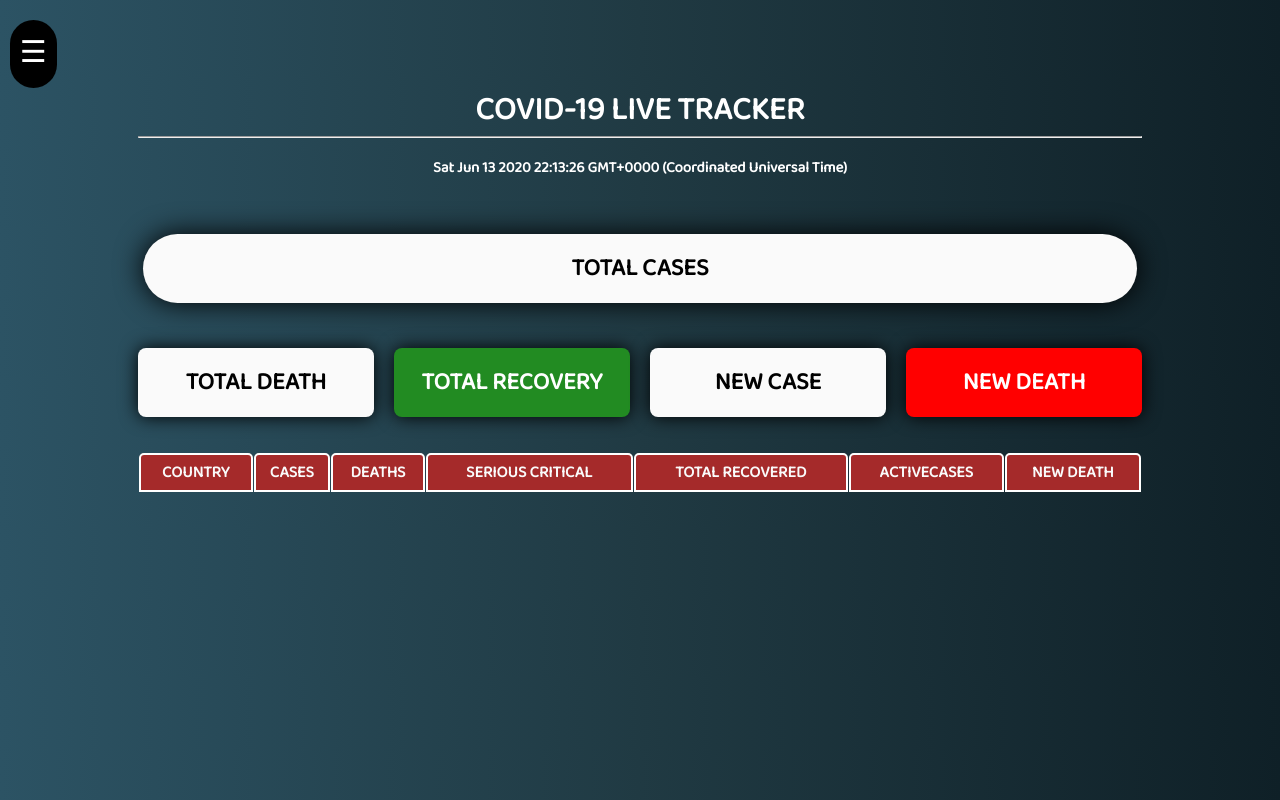
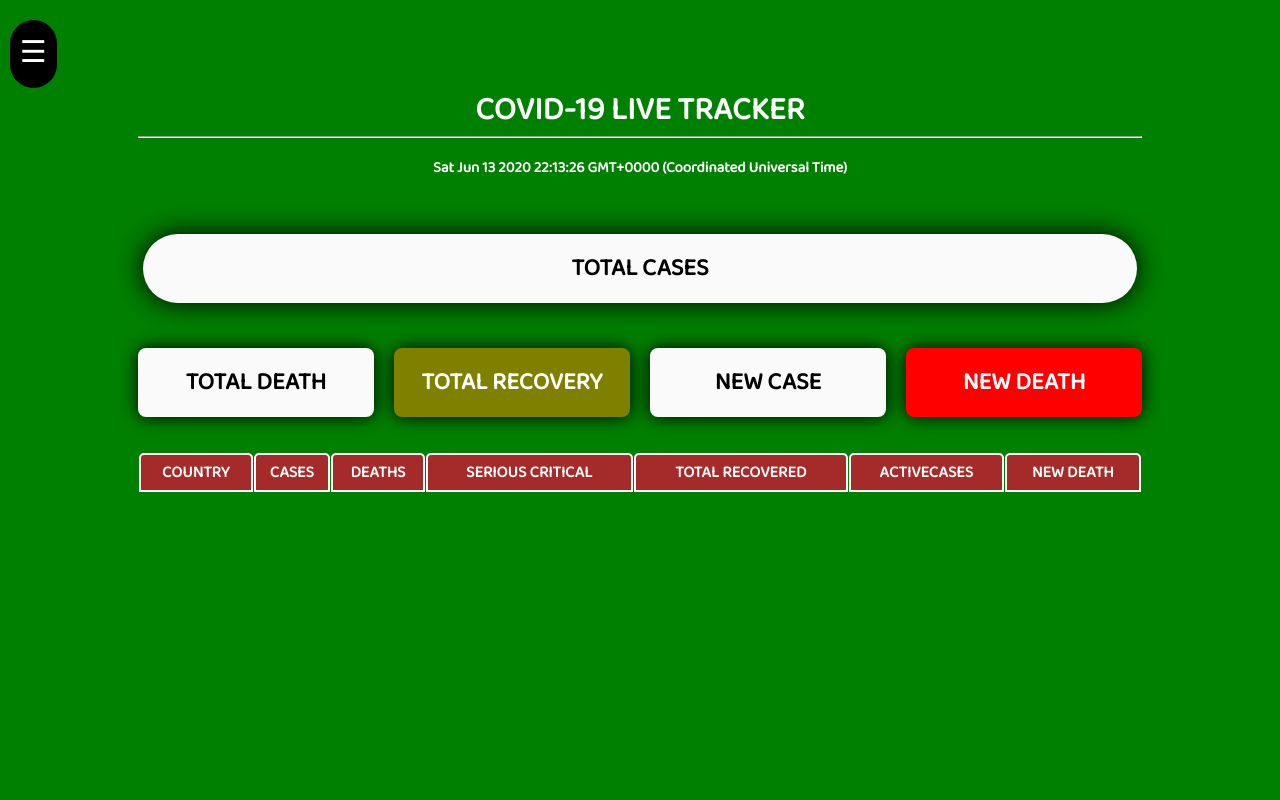
Before and after one commit to mjafory/covid19, a plain HTML site: page index.html in a window 1280 px wide. Drawn offline with Linux system fonts and the light colour scheme; no server answers.

Commit message:
update color

```diff
--- a/css/style.css
+++ b/css/style.css
@@ -6,12 +6,16 @@
 }
 
 body {
+/*
     background: #0F2027;
-    /* fallback for old browsers */
+
     background: -webkit-linear-gradient(to right, #2C5364, #203A43, #0F2027);
-    /* Chrome 10-25, Safari 5.1-6 */
+
     background: linear-gradient(to right, #2C5364, #203A43, #0F2027);
-    /* W3C, IE 10+/ Edge, Firefox 16+, Chrome 26+, Opera 12+, Safari 7+ */
+*/
+
+    background-color: green;
+
 
 }
 
--- a/index.html
+++ b/index.html
@@ -34,7 +34,7 @@
                     <p id="total_death"> </p>
                 </div>
 
-                <div class="box" style="background-color:forestgreen;color: white;">
+                <div class="box" style="background-color:olive;color: white;">
                     <h2>Total Recovery</h2>
                     <p id="total_recovered"> </p>
                 </div>
```
